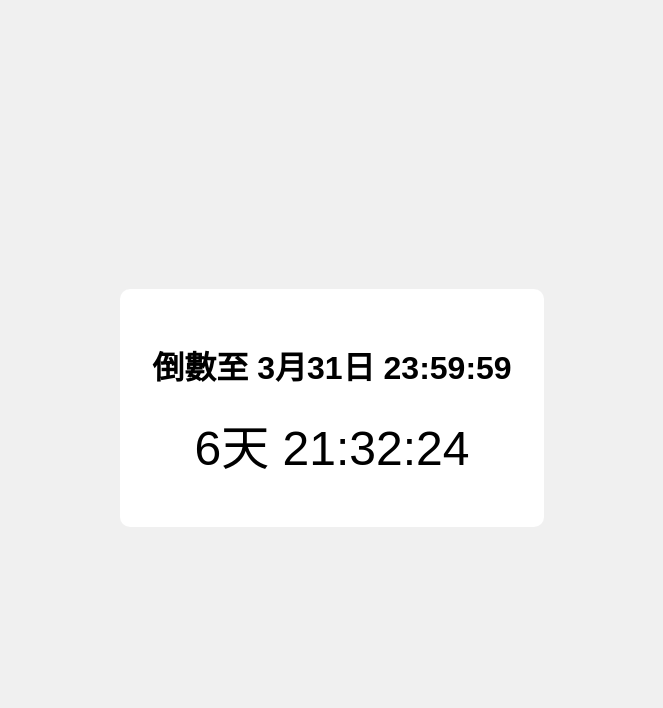
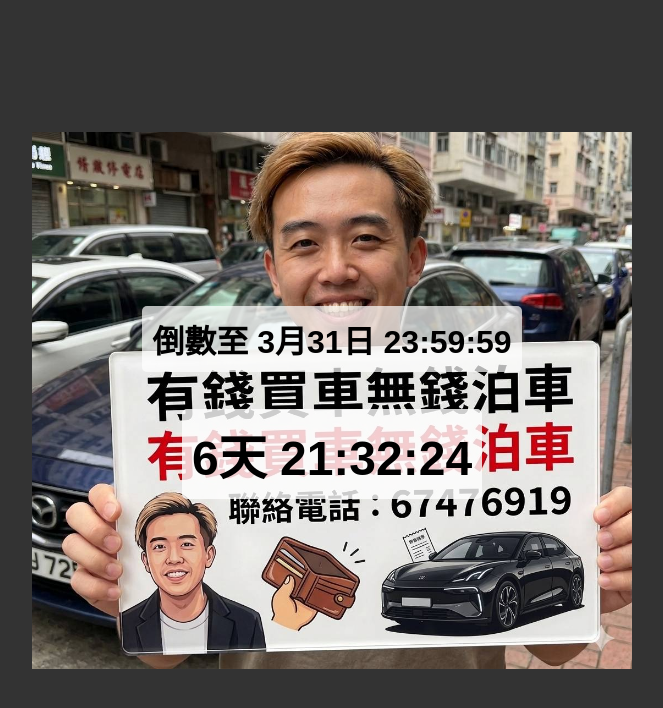
Before and after one commit to tsy-del/countdown, a plain HTML site: page index.html in a window 1280 px wide. Shown: the whole page, without its empty margins (308-971 px from the left). Drawn offline with Linux system fonts and the light colour scheme.

Commit message:
Add background image and style

```diff
--- a/style.css
+++ b/style.css
@@ -1,5 +1,38 @@
-body { font-family: sans-serif; display: flex; justify-content: center; align-items: center; height: 100vh; background: #f0f0f0; }
-.container { text-align: center; background: white; padding: 2rem; border-radius: 10px; shadow: 0 4px 6px rgba(0,0,0,0.1); }
-#timer { font-size: 3rem; margin: 1rem 0; }
-input { padding: 0.5rem; width: 80px; }
-button { padding: 0.5rem 1rem; cursor: pointer; }
+body {
+    font-family: sans-serif;
+    margin: 0;
+    display: flex;
+    justify-content: center;
+    align-items: center;
+    height: 100vh;
+    background-color: #333;
+}
+.container {
+    text-align: center;
+    position: relative;
+    background-image: url('bg.jpg');
+    background-size: contain;
+    background-repeat: no-repeat;
+    background-position: center;
+    width: 100%;
+    max-width: 600px;
+    height: 600px;
+    display: flex;
+    flex-direction: column;
+    justify-content: center;
+    align-items: center;
+}
+h1 {
+    background: rgba(255,255,255,0.7);
+    padding: 10px;
+    border-radius: 5px;
+}
+#timer {
+    font-size: 3rem;
+    margin: 1rem 0;
+    background: rgba(255,255,255,0.8);
+    padding: 10px;
+    border-radius: 5px;
+    font-weight: bold;
+    color: #000;
+}
```
Also changed, not shown: bg.jpg (added).
